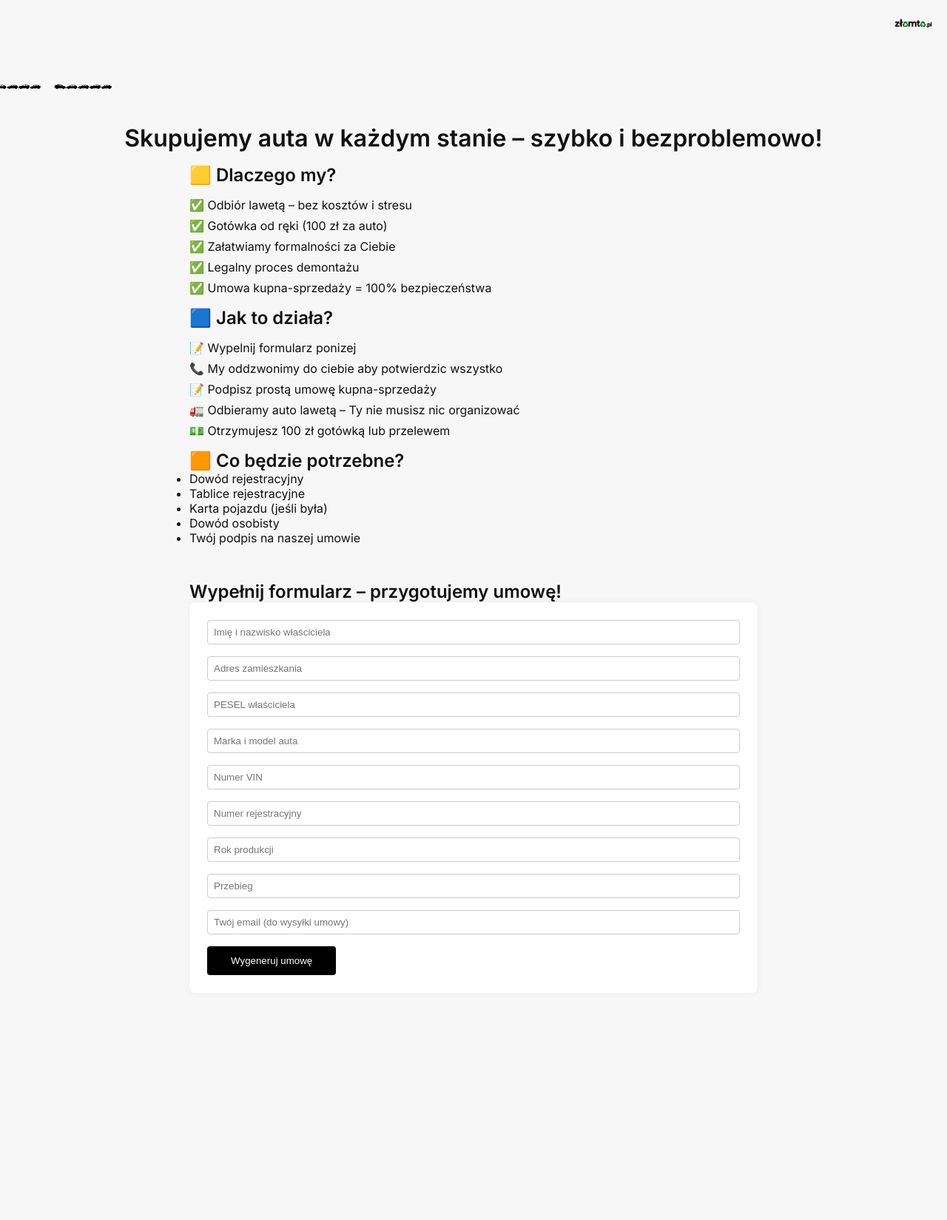
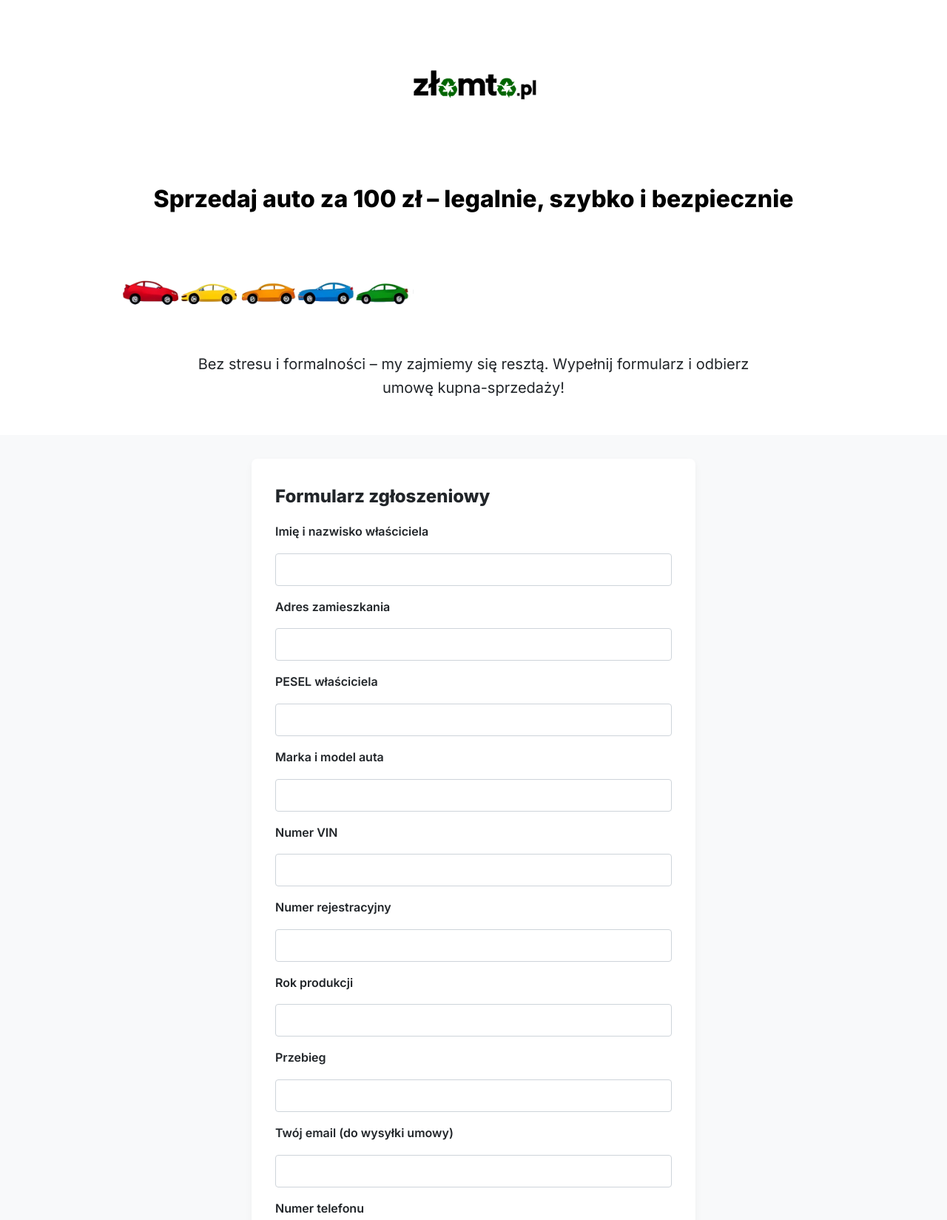
Before and after one commit to phybiosch/zlomto, a plain HTML site: page index.html in a window 1280 px wide. Shown: the part 13-1662 px from the top of the page at 74% size. Before the commit the page ends 1419 px from the top, so only its background shows below. Drawn offline with Linux system fonts and the light colour scheme.

Commit message:
Update index.html

```diff
--- a/index.html
+++ b/index.html
@@ -1,159 +1,139 @@
 <!DOCTYPE html>
 <html lang="pl">
 <head>
-  <meta charset="UTF-8" />
-  <meta name="viewport" content="width=device-width, initial-scale=1.0" />
-  <title>Zlomto.pl – Skup aut za 100 zł</title>
-  <link href="https://fonts.googleapis.com/css2?family=Inter:wght@400;600&display=swap" rel="stylesheet">
+  <meta charset="UTF-8">
+  <meta name="viewport" content="width=device-width, initial-scale=1.0">
+  <title>ZŁOMTO.PL – Sprzedaj auto za 100 zł</title>
+  <link rel="preconnect" href="https://fonts.googleapis.com">
+  <link rel="preconnect" href="https://fonts.gstatic.com" crossorigin>
+  <link href="https://fonts.googleapis.com/css2?family=Inter:wght@400;600;800&display=swap" rel="stylesheet">
   <style>
-    * { margin: 0; padding: 0; box-sizing: border-box; }
+    * {
+      margin: 0;
+      padding: 0;
+      box-sizing: border-box;
+    }
     body {
       font-family: 'Inter', sans-serif;
-      background-color: #f7f7f7;
-      color: #111;
-      padding: 1rem;
+      background-color: #f8f9fa;
+      color: #212529;
+      line-height: 1.6;
     }
     header {
-      display: flex;
-      justify-content: space-between;
-      align-items: center;
+      text-align: center;
+      padding: 2rem 1rem;
+      background-color: #ffffff;
     }
     header img {
-      height: 60px;
+      max-width: 200px;
+      margin-bottom: 1rem;
     }
-    main {
+    h1 {
+      font-size: 2rem;
+      font-weight: 800;
+      color: #000000;
+    }
+    .banner {
+      background: url('car-silhouette.png') no-repeat center/contain;
+      height: 150px;
+      margin-top: 1rem;
+      animation: slide-in 6s infinite linear;
+    }
+    @keyframes slide-in {
+      from { background-position: 100% center; }
+      to { background-position: 0% center; }
+    }
+    .slogan {
+      font-size: 1.25rem;
+      margin: 1rem auto;
       text-align: center;
-      margin-top: 2rem;
+      max-width: 800px;
     }
-    .car-loop {
+    .form-container {
+      background-color: #ffffff;
+      padding: 2rem;
+      margin: 2rem auto;
+      border-radius: 8px;
+      box-shadow: 0 4px 10px rgba(0,0,0,0.05);
+      max-width: 600px;
+    }
+    .form-container h2 {
+      margin-bottom: 1rem;
+    }
+    form {
       display: flex;
-      justify-content: center;
+      flex-direction: column;
       gap: 1rem;
-      margin: 2rem 0;
-      animation: carLoop 10s linear infinite;
     }
-    .car-silhouette {
-      width: 80px;
-      height: 40px;
-      background: url('car-silhouette.png') no-repeat center center / contain;
-      filter: brightness(0);
+    label {
+      font-weight: 600;
     }
-    @keyframes carLoop {
-      0% { transform: translateX(0); }
-      100% { transform: translateX(-100%); }
+    input, textarea {
+      padding: 0.75rem;
+      border: 1px solid #ced4da;
+      border-radius: 4px;
+      font-size: 1rem;
     }
-    section {
-      max-width: 800px;
-      margin: auto;
-      margin-bottom: 3rem;
-      text-align: left;
-      padding: 0 1rem;
-    }
-    h1 { font-size: 2rem; margin-bottom: 1rem; text-align: center; }
-    .checklist { margin: 1rem 0; }
-    .checklist span { display: block; margin-bottom: 0.5rem; }
-    form {
-      background: white;
-      padding: 1.5rem;
-      border-radius: 8px;
-      box-shadow: 0 0 10px rgba(0,0,0,0.05);
-    }
-    form input, form textarea {
-      width: 100%;
-      margin-bottom: 1rem;
-      padding: 0.5rem;
-      border: 1px solid #ccc;
+    button {
+      background-color: #000000;
+      color: #ffffff;
+      padding: 0.75rem;
+      border: none;
       border-radius: 4px;
-    }
-    form button {
-      background: black;
-      color: white;
-      border: none;
-      padding: 0.75rem 2rem;
-      border-radius: 4px;
+      font-size: 1rem;
+      font-weight: 600;
       cursor: pointer;
     }
-    .success {
-      display: none;
-      margin-top: 1rem;
-      color: green;
-      font-weight: 600;
-      text-align: center;
+    button:hover {
+      background-color: #333333;
     }
   </style>
 </head>
 <body>
   <header>
-    <div></div>
-    <img src="logo - zlomto.pl.png" alt="Zlomto.pl Logo" />
+    <img src="logo - zlomto.pl.png" alt="ZŁOMTO.PL logo">
+    <h1>Sprzedaj auto za 100 zł – legalnie, szybko i bezpiecznie</h1>
+    <div class="banner"></div>
+    <p class="slogan">Bez stresu i formalności – my zajmiemy się resztą. Wypełnij formularz i odbierz umowę kupna-sprzedaży!</p>
   </header>
 
-  <main>
-    <div class="car-loop">
-      <div class="car-silhouette"></div>
-      <div class="car-silhouette"></div>
-      <div class="car-silhouette"></div>
-    </div>
+  <section class="form-container">
+    <h2>Formularz zgłoszeniowy</h2>
+    <form action="https://formspree.io/f/xwkgrvze" method="POST">
+      <label for="name">Imię i nazwisko właściciela</label>
+      <input type="text" id="name" name="Imię i nazwisko" required>
 
-    <h1>Skupujemy auta w każdym stanie – szybko i bezproblemowo!</h1>
-    <section>
-      <h2>🟨 Dlaczego my?</h2>
-      <div class="checklist">
-        <span>✅ Odbiór lawetą – bez kosztów i stresu</span>
-        <span>✅ Gotówka od ręki (100 zł za auto)</span>
-        <span>✅ Załatwiamy formalności za Ciebie</span>
-        <span>✅ Legalny proces demontażu</span>
-        <span>✅ Umowa kupna-sprzedaży = 100% bezpieczeństwa</span>
-      </div>
+      <label for="address">Adres zamieszkania</label>
+      <input type="text" id="address" name="Adres zamieszkania" required>
 
-      <h2>🟦 Jak to działa?</h2>
-      <div class="checklist">
-        <span>📝 Wypelnij formularz ponizej</span>
-        <span>📞 My oddzwonimy do ciebie aby potwierdzic wszystko</span>
-        <span>📝 Podpisz prostą umowę kupna-sprzedaży</span>
-        <span>🚛 Odbieramy auto lawetą – Ty nie musisz nic organizować</span>
-        <span>💵 Otrzymujesz 100 zł gotówką lub przelewem</span>
-      </div>
+      <label for="pesel">PESEL właściciela</label>
+      <input type="text" id="pesel" name="PESEL" required>
 
-      <h2>🟧 Co będzie potrzebne?</h2>
-      <ul>
-        <li>Dowód rejestracyjny</li>
-        <li>Tablice rejestracyjne</li>
-        <li>Karta pojazdu (jeśli była)</li>
-        <li>Dowód osobisty</li>
-        <li>Twój podpis na naszej umowie</li>
-      </ul>
-    </section>
+      <label for="car">Marka i model auta</label>
+      <input type="text" id="car" name="Marka i model" required>
 
-    <section>
-      <h2>Wypełnij formularz – przygotujemy umowę!</h2>
-      <form id="carForm">
-        <input type="text" placeholder="Imię i nazwisko właściciela" required />
-        <input type="text" placeholder="Adres zamieszkania" required />
-        <input type="text" placeholder="PESEL właściciela" required />
-        <input type="text" placeholder="Marka i model auta" required />
-        <input type="text" placeholder="Numer VIN" required />
-        <input type="text" placeholder="Numer rejestracyjny" required />
-        <input type="text" placeholder="Rok produkcji" required />
-        <input type="text" placeholder="Przebieg" required />
-        <input type="email" placeholder="Twój email (do wysyłki umowy)" required />
-        <button type="submit">Wygeneruj umowę</button>
-        <div class="success">Dziękujemy! Formularz został przesłany. Skontaktujemy się w ciągu 1–2 dni roboczych (pon.–sob. 9:00–14:00) 😊</div>
-      </form>
-    </section>
-  </main>
+      <label for="vin">Numer VIN</label>
+      <input type="text" id="vin" name="VIN" required>
 
-  <script>
-    document.getElementById('carForm').addEventListener('submit', function (e) {
-      e.preventDefault();
+      <label for="plates">Numer rejestracyjny</label>
+      <input type="text" id="plates" name="Numer rejestracyjny" required>
 
-      // Tutaj będzie wysyłka danych do backendu np. przez fetch do /generate-doc
-      // i backend wygeneruje umowę i prześle na maila
+      <label for="year">Rok produkcji</label>
+      <input type="number" id="year" name="Rok produkcji" required>
 
-      this.reset();
-      document.querySelector('.success').style.display = 'block';
-    });
-  </script>
+      <label for="mileage">Przebieg</label>
+      <input type="number" id="mileage" name="Przebieg" required>
+
+      <label for="email">Twój email (do wysyłki umowy)</label>
+      <input type="email" id="email" name="Email" required>
+
+      <label for="phone">Numer telefonu</label>
+      <input type="tel" id="phone" name="Telefon" required>
+
+      <input type="hidden" name="_cc" value="tiptop.zrobione@gmail.com">
+
+      <button type="submit">Wyślij zgłoszenie</button>
+    </form>
+  </section>
 </body>
-
 </html>
```
